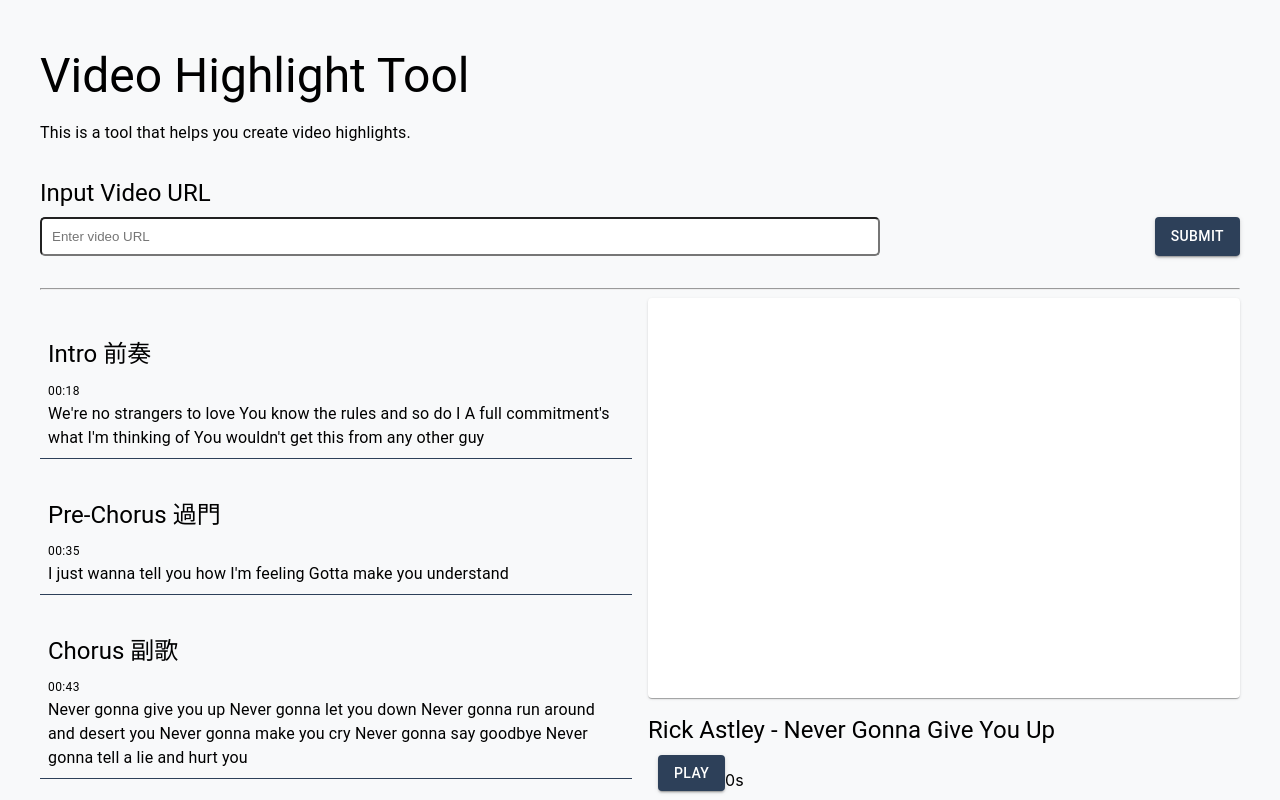
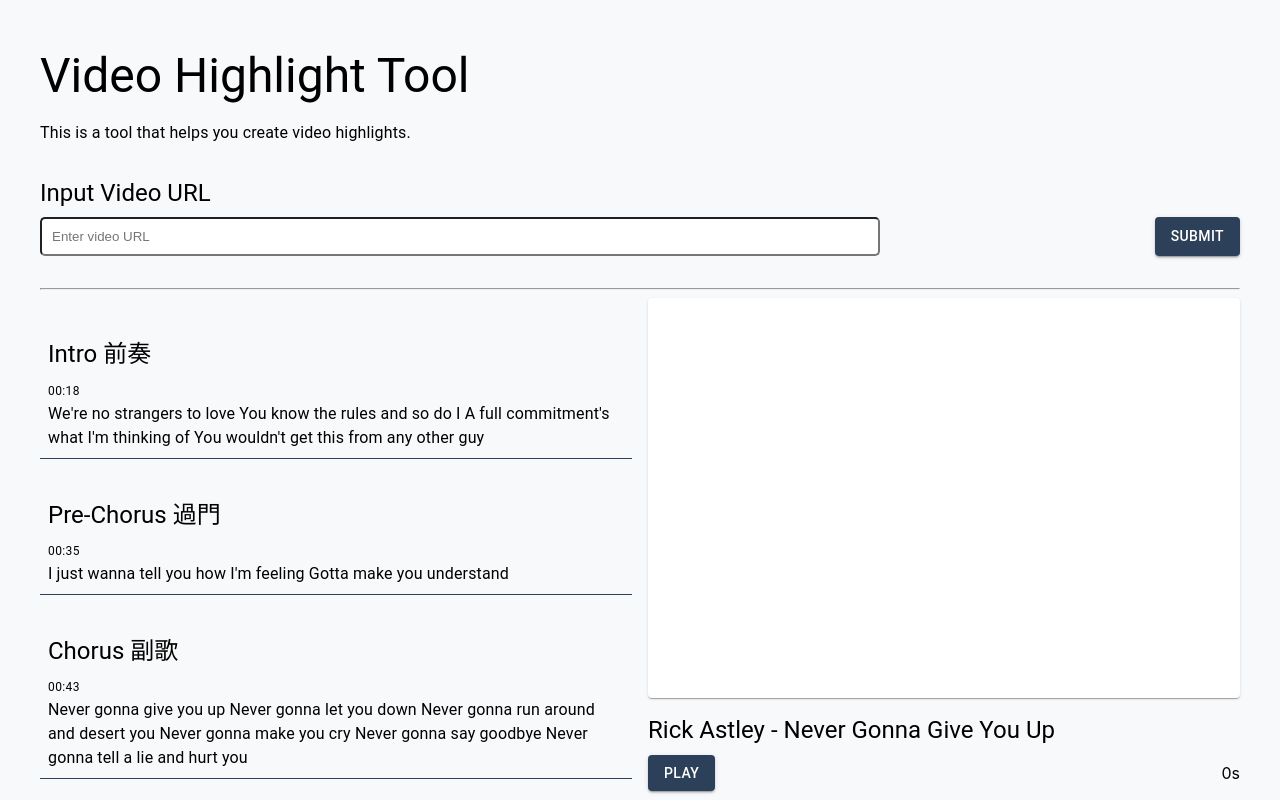
Before and after one commit to wade0615/GliaCloud, a React (Create React App) app: page / in a window 1280 px wide. Shown: the top 800 px of the page. Built offline with nearby package versions, Linux system fonts and the light colour scheme.

Commit message:
feaat: update video layout

```diff
--- a/src/App.js
+++ b/src/App.js
@@ -295,15 +295,24 @@
               <Typography variant="h5" gutterBottom>
                 {videoData.title}
               </Typography>
+              <Grid
+                container
+                direction="row"
+                sx={{
+                  justifyContent: "space-between",
+                  alignItems: "center",
+                  marginBottom: "1rem",
+                }}
+              >
                 <Button
                   variant="contained"
                   color="primary"
-                style={{ marginLeft: "10px", marginBottom: "1rem" }}
                   onClick={handlePlayPause}
                 >
                   {videoPlay ? "Pause" : "Play"}
                 </Button>
                 <span>{Math.floor(currentTime)}s</span>
+              </Grid>
               <Box className="progress-bar">
                 <Box
                   className="progress-bar-fill"
```
Lines whose indentation alone changed are shown as unchanged.
